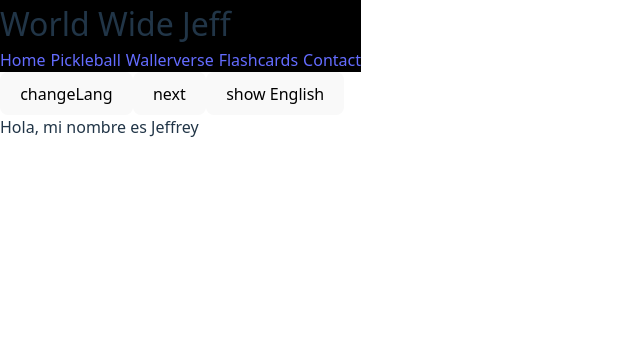
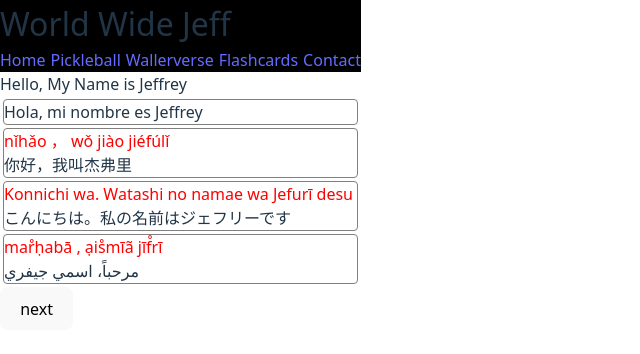
Before and after one commit to JeffWHenderson/world-wide-jeff, a React (Vite) app: page /flashcards in a window 1280 px wide. Shown: the top 354 px of the page, without its empty margins (0-640 px from the left). Built offline with nearby package versions, Linux system fonts and the light colour scheme.

Commit message:
just display all the languages at the same time

```diff
--- a/src/screens/Language/FlashCards.tsx
+++ b/src/screens/Language/FlashCards.tsx
@@ -2,66 +2,80 @@ import { useState } from "react";
 import { translations } from "./translations";
 
 const FlashCards = () => {
-    const [displayLanguage, setDisplayLanguage] = useState("Spanish")
-    const [displayCharacters, setDisplayCharacters] = useState<string | null>(null)
-    const [voiceIndex, setVoiceIndex] = useState(8)
+    const [languages] = useState(["Spanish", "Chinese", "Japanese", "arabic"])
     const [cardNumber, setCardNumber] = useState(0)
-    const [showEnglish, setShowEnglish] = useState(false)
+    const [showEnglish] = useState(true)
+
     let voices = speechSynthesis.getVoices();
 
 
-    function speak(phrase: string) {
+
+    function speak(phrase: string, lang: string) {
         const message = new SpeechSynthesisUtterance();
         message.text = phrase;
-        message.volume = 1; // Volume range = 0 - 1
-        message.rate = 1.1; // Speed of the text read , default 1
-        message.voice = voices[voiceIndex]; // change voice
-        message.lang = 'en-GB'; // Language, default 'en-US'
+
+        if (lang == "Spanish") {
+            message.voice = voices[8]
+        }
+        if (lang == "Chinese") {
+            message.voice = voices[25]
+        }
+        if (lang == "Japanese") {
+            message.voice = voices[18]
+        }
+        if (lang == "arabic") {
+            message.voice = voices[23]
+        }
+        if (lang == "English") {
+            message.voice = voices[0]
+        }
+
         window.speechSynthesis.speak(message);
-        console.log(voices)
-    }
-
-    const handleChangeDisplayLang = () => {
-        if (displayLanguage == "Spanish") {
-            setVoiceIndex(25)
-            setDisplayLanguage("Chinese")
-            setDisplayCharacters("ChinesePinyin")
-        }
-        if (displayLanguage == "Chinese") {
-            setVoiceIndex(18)
-            setDisplayCharacters("Romanji")
-            setDisplayLanguage("Japanese")
-        }
-        if (displayLanguage == "Japanese") {
-            setVoiceIndex(23)
-            setDisplayCharacters("Arabic-English")
-            setDisplayLanguage("arabic")
-        }
-        if (displayLanguage == "arabic") {
-            setVoiceIndex(0)
-            setDisplayCharacters(null)
-            setDisplayLanguage("English")
-        }
-        if (displayLanguage == "English") {
-            setVoiceIndex(8)
-            setDisplayLanguage("Spanish")
-        }
+        // message.volume = 1; // Volume range = 0 - 1
+        // message.rate = 1.1; // Speed of the text read , default 1
+        // message.lang = 'en-GB'; // Language, default 'en-US'
     }
 
     const nextCard = () => {
         setCardNumber(cardNumber + 1)
-        speak(translations[cardNumber + 1][displayLanguage])
+
     }
 
     return <>
-        <button onClick={handleChangeDisplayLang}>changeLang</button>
+        {/* <div style={{ marginBottom: "5px" }}>
+            <label for="english">
+                <input type="checkbox" id="english"></input>
+                English
+            </label>
+            <label for="arabic">
+                <input type="checkbox" id="arabic"></input>
+                Arabic
+            </label>
+            <label for="chinese">
+                <input type="checkbox" id="chinese"></input>
+                Chinese
+            </label>
+            <label for="japanese">
+                <input type="checkbox" id="japanese"></input>
+                Japanese
+            </label>
+            <label for="spanish">
+                <input type="checkbox" id="spanish"></input>
+                Spanish
+            </label>
+        </div> */}
+
+        {showEnglish ? <div style={{}}>{translations[cardNumber]["English"]}</div> : null}
+
+        {languages.map((lang) => (
+            <div style={{ border: "1px solid grey", borderRadius: "4px", margin: "3px" }} onClick={() => speak(translations[cardNumber][lang], lang)}>
+                {lang === "arabic" ? <div style={{ color: 'red', height: "1.5em" }}>{translations[cardNumber]["Arabic-English"]}</div> : null}
+                {lang === "Japanese" ? <div style={{ color: 'red', height: "1.5em" }}>{translations[cardNumber]["Romanji"]}</div> : null}
+                {lang === "Chinese" ? <div style={{ color: 'red', height: "1.5em" }}>{translations[cardNumber]["ChinesePinyin"]}</div> : null}
+                {translations[cardNumber][lang]}
+            </div>
+        ))}
         <button onClick={() => nextCard()}>next</button>
-        <button onClick={() => setShowEnglish(!showEnglish)}>show English</button>
-        <div onClick={() => speak(translations[cardNumber][displayLanguage])}>
-            {displayCharacters ? <div style={{ color: 'red', height: "1.5em" }}>{translations[cardNumber][displayCharacters]}</div> : null}
-            {translations[cardNumber][displayLanguage]}
-            {showEnglish ? <p>{translations[cardNumber]["English"]}</p> : null}
-        </div>
     </>
 }
 
```
